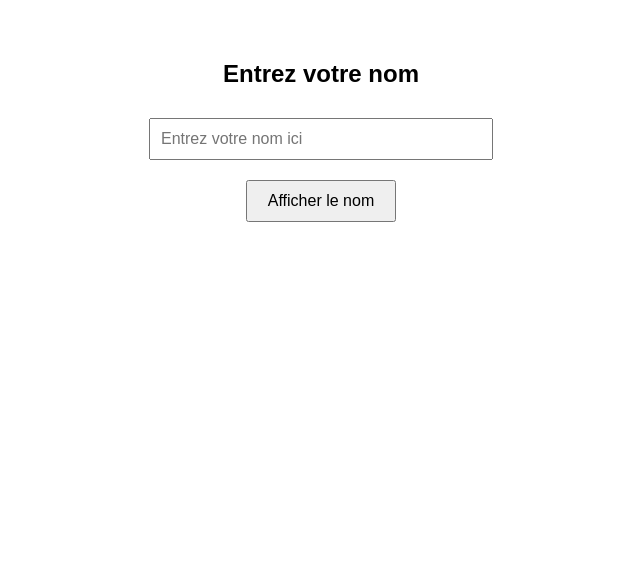
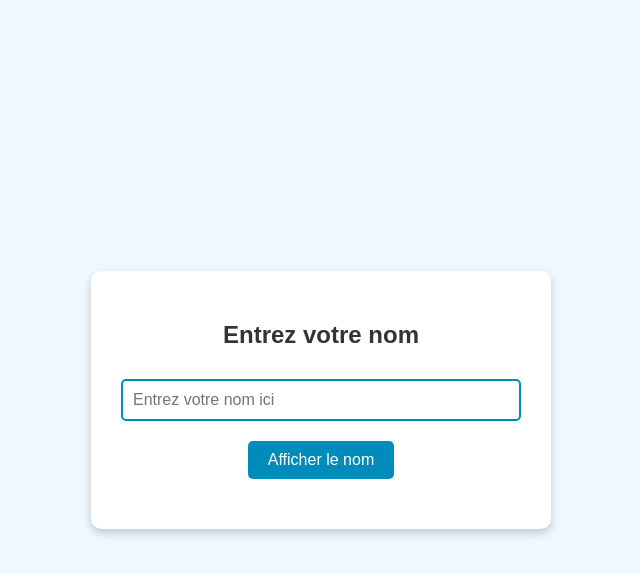
Before and after one commit to Cedryna/WebAttacks, a plain HTML site: page index.html in a window 1280 px wide. Shown: the whole page, without its empty margins (319-959 px from the left). Drawn offline with Linux system fonts and the light colour scheme.

Commit message:
Commmit3

```diff
--- a/Home.html
+++ b/index.html
@@ -6,29 +6,56 @@
     <title>Affichage du nom de l'utilisateur</title>
     <style>
         body {
-            font-family: Arial, sans-serif;
-            margin: 20px;
-            padding: 20px;
+            font-family: 'Arial', sans-serif;
+            background-color: #f0f8ff;
+            margin: 0;
+            padding: 0;
+            display: flex;
+            justify-content: center;
+            align-items: center;
+            height: 100vh;
         }
         .container {
+            background-color: #ffffff;
+            border-radius: 10px;
+            box-shadow: 0 4px 8px rgba(0, 0, 0, 0.2);
+            padding: 30px;
+            text-align: center;
             max-width: 400px;
-            margin: 0 auto;
-            text-align: center;
+            width: 100%;
+        }
+        h2 {
+            color: #333333;
+            margin-bottom: 20px;
+            font-size: 24px;
         }
         input[type="text"] {
             padding: 10px;
             margin-top: 10px;
             margin-bottom: 20px;
-            width: 80%;
+            width: 100%;
+            border: 2px solid #008cba;
+            border-radius: 5px;
             font-size: 16px;
+            box-sizing: border-box;
         }
         button {
             padding: 10px 20px;
             font-size: 16px;
             cursor: pointer;
+            background-color: #008cba;
+            color: #ffffff;
+            border: none;
+            border-radius: 5px;
+            transition: background-color 0.3s ease;
+        }
+        button:hover {
+            background-color: #005f75;
         }
         p {
             margin-top: 20px;
+            font-size: 18px;
+            color: #333333;
             font-weight: bold;
         }
     </style>
```
